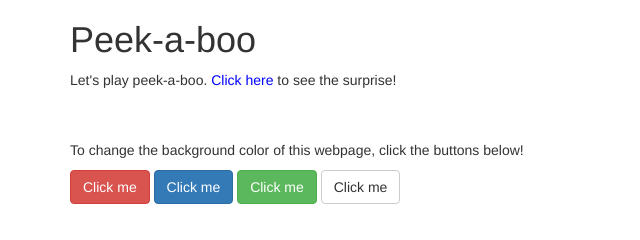
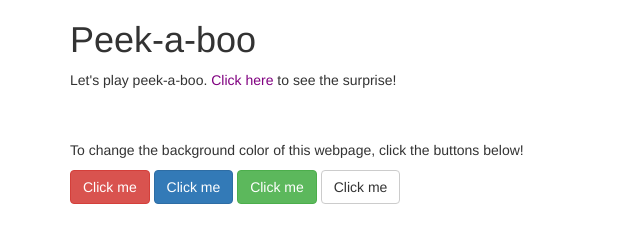
Before and after one commit to PiKatso/Peek-A-Boo-Walrus, a plain HTML site: page index.html in a window 1280 px wide. Shown: the full height of the page, 0-640 px from the left. Drawn offline with Linux system fonts and the light colour scheme.

Commit message:
add final touches

```diff
--- a/css/styles.css
+++ b/css/styles.css
@@ -5,7 +5,7 @@
 
 .clickable {
   cursor: pointer;
-  color: blue;
+  color: purple;
 }
 
 .clickable:hover {
```
